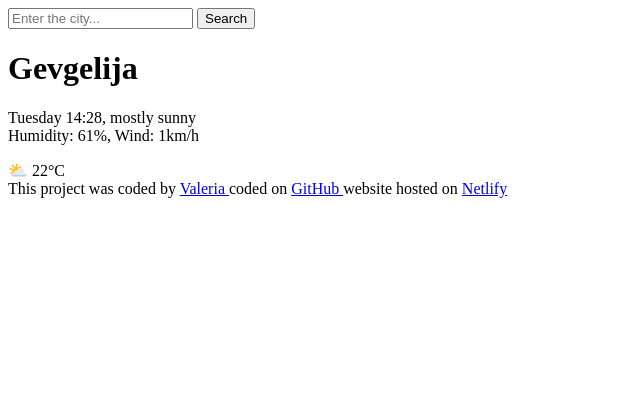
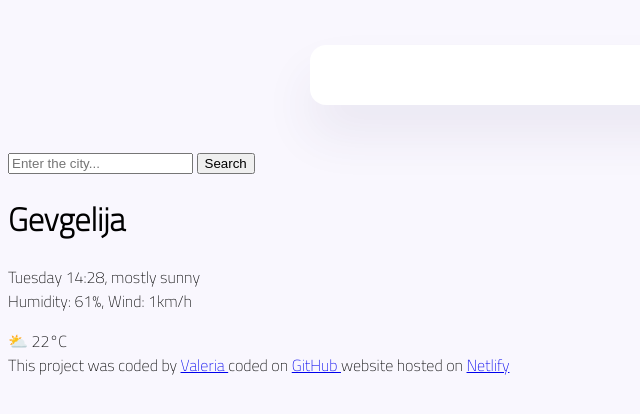
Before and after one commit to frau-romanova/weather-app, a plain HTML site: page index.html in a window 1280 px wide. Shown: the whole page, without its empty margins (0-640 px from the left). Drawn offline with Linux system fonts and the light colour scheme.

Commit message:
styled the main container, added custom font

```diff
--- a/index.html
+++ b/index.html
@@ -3,9 +3,14 @@
 <head>
     <meta charset="UTF-8">
     <meta name="viewport" content="width=device-width, initial-scale=1.0">
+  <link rel="preconnect" href="https://fonts.googleapis.com">
+<link rel="preconnect" href="https://fonts.gstatic.com" crossorigin>
+<link href="https://fonts.googleapis.com/css2?family=Josefin+Sans&family=Titillium+Web:wght@200&display=swap" rel="stylesheet">
+    <link rel="stylesheet" href="src/style.css"/>
     <title>Document</title>
 </head>
 <body>
+    <div class="weather-app"></div>
 <header>
     <form>
         <input type="search"placeholder="Enter the city..." required/>
@@ -32,5 +37,6 @@
 website hosted on
      <a href="https://main--fraus-weather-app.netlify.app/" target="_blank"> Netlify </a>
           </footer>
+        </div>
 </body>
 </html>
--- /dev/null
+++ b/src/style.css
@@ -0,0 +1,13 @@
+body {
+    background-color: #f9f7fe;
+    font-family:'Josefin Sans', sans-serif;
+font-family: 'Titillium Web', sans-serif;;
+}
+.weather-app {
+    background:white;
+    max-width: 600px;
+    margin: 45px auto;
+    box-shadow: 0 30px 50px rgba(65, 50, 100, 0.08);
+    border-radius: 16px;
+    padding: 30px;
+}
```
